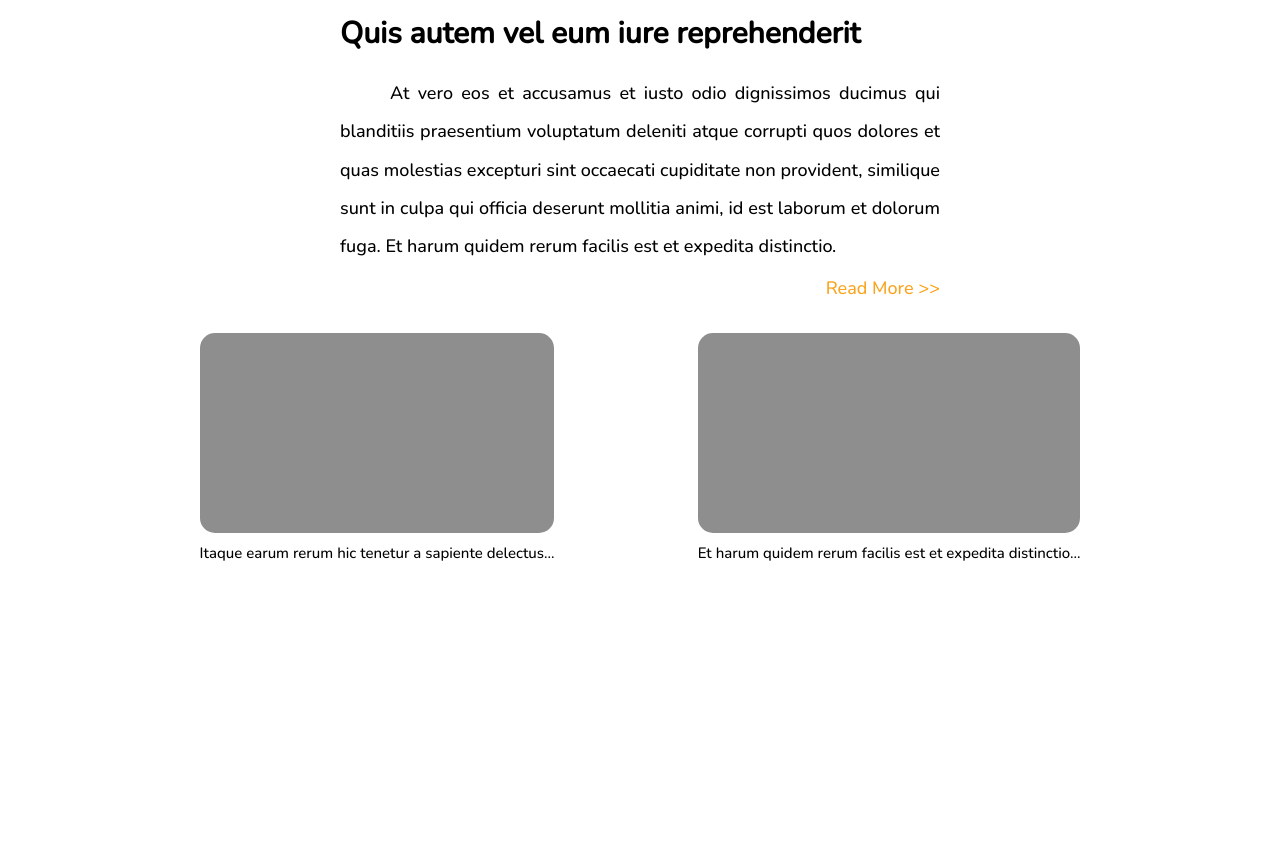
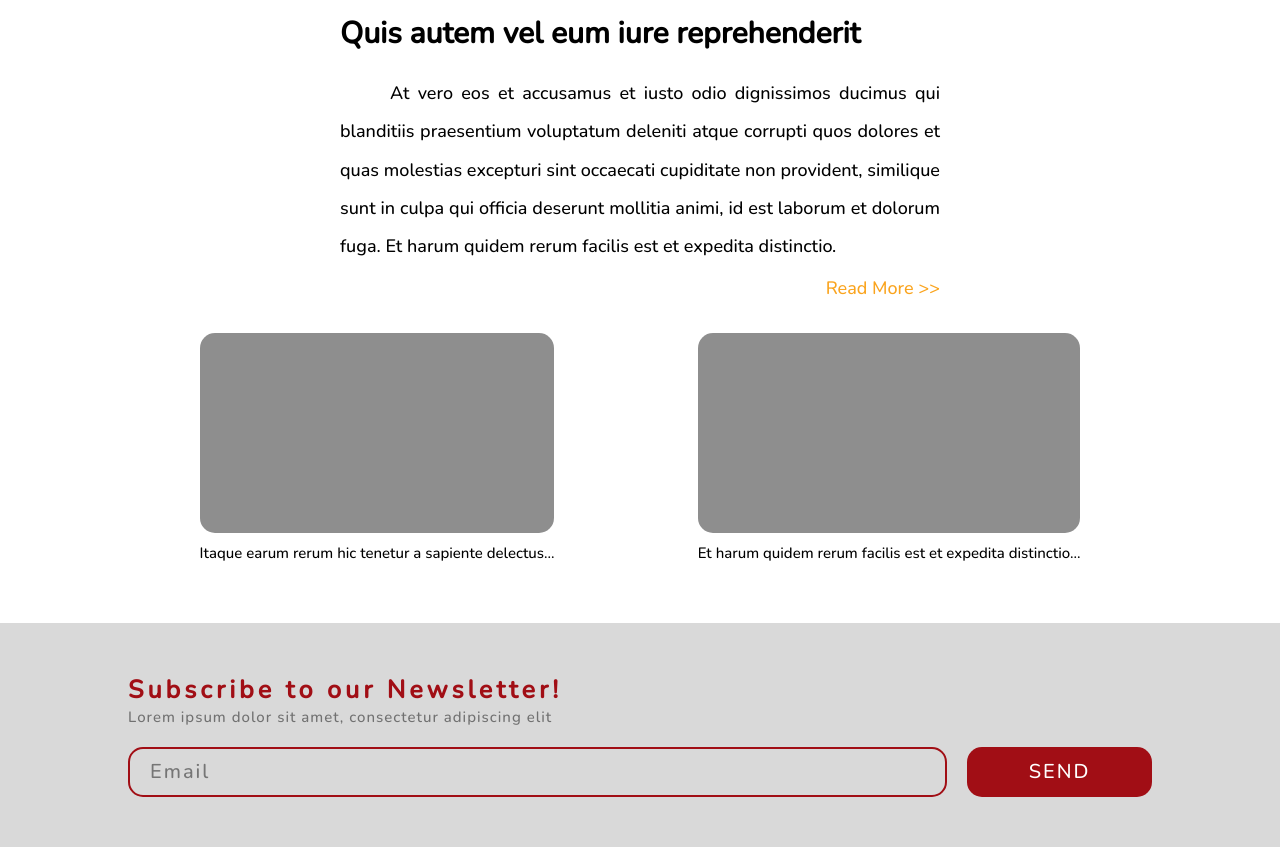
Before and after one commit to ChimaRyder/TranSugbo, a plain HTML site: page index.html in a window 1280 px wide. Shown: the part 4062-4909 px from the top of the page. Before the commit the page ends 4685 px from the top, so only its background shows below. Drawn offline with nearby package versions, Linux system fonts and the light colour scheme.

Commit message:
added Newsletter Section

```diff
--- a/index.html
+++ b/index.html
@@ -306,5 +306,19 @@
             </div>
             </div>
         </div>
+
+        <div class="newsletter">
+            <div class="newsletter_container">
+                <div class="newsletter_header">
+                    <div class="title">Subscribe to our Newsletter!</div>
+                    <div class="newsletter-subtext">Lorem ipsum dolor sit amet, consectetur adipiscing elit</div>
+                </div>
+
+                <form class="email_form">
+                    <input type="email" placeholder="Email"/>
+                    <button type="submit">SEND</button>
+                </form>
+            </div>
+        </div>
     </body>
 </html>
--- a/style.css
+++ b/style.css
@@ -185,7 +185,7 @@ header {
     outline: none;
 }
 
-.searchbar button, .guide_button, .guides_seemore_button, .passes_buynow_button {
+.searchbar button, .guide_button, .guides_seemore_button, .passes_buynow_button, .email_form button {
     height: 50px;
     width: 190px;
     background-color: #faa41e;
@@ -201,7 +201,7 @@ header {
     margin: 0;
 }
 
-.searchbar button:hover, .guide_button:hover, .guides_seemore_button:hover, .passes_buynow_button:hover{
+.searchbar button:hover, .guide_button:hover, .guides_seemore_button:hover, .passes_buynow_button:hover, .email_form button:hover{
     -webkit-box-shadow: 2px 11px 9px 0px rgba(0,0,0,0.14);
     box-shadow: 2px 11px 9px 0px rgba(0,0,0,0.14);
 }
@@ -661,3 +661,50 @@ select::-webkit-scrollbar-thumb {
     font-size: 15px;
     padding-top: 10px;
 }
+
+.newsletter {
+    background-color: #d9d9d9;
+    padding-top: 50px;
+    padding-bottom: 50px;
+}
+
+.newsletter_container {
+    margin: 0 10%;
+}
+
+.newsletter_container .title {
+    font-size: 25px;
+    margin: 0;
+}
+
+.newsletter-subtext {
+    font-family: "Nunito", sans-serif;
+    color:rgba(78, 78, 78, 0.75);
+    letter-spacing: 1px;
+    font-size: 15;
+}
+
+.newsletter_header {
+    padding-bottom: 20px;
+}
+
+.email_form {
+    display: flex;
+    justify-content: space-between;
+    gap: 20px;
+}
+
+.email_form input {
+    width: 0;
+    min-width: 80%;
+    background-color: #d9d9d9;
+    border: 2px solid #a10e15;
+    letter-spacing: 2px;
+}
+
+.email_form button {
+    margin: 0;
+    width: 220px;
+    background-color: #a10e15;
+    letter-spacing: 2px;
+}
```
